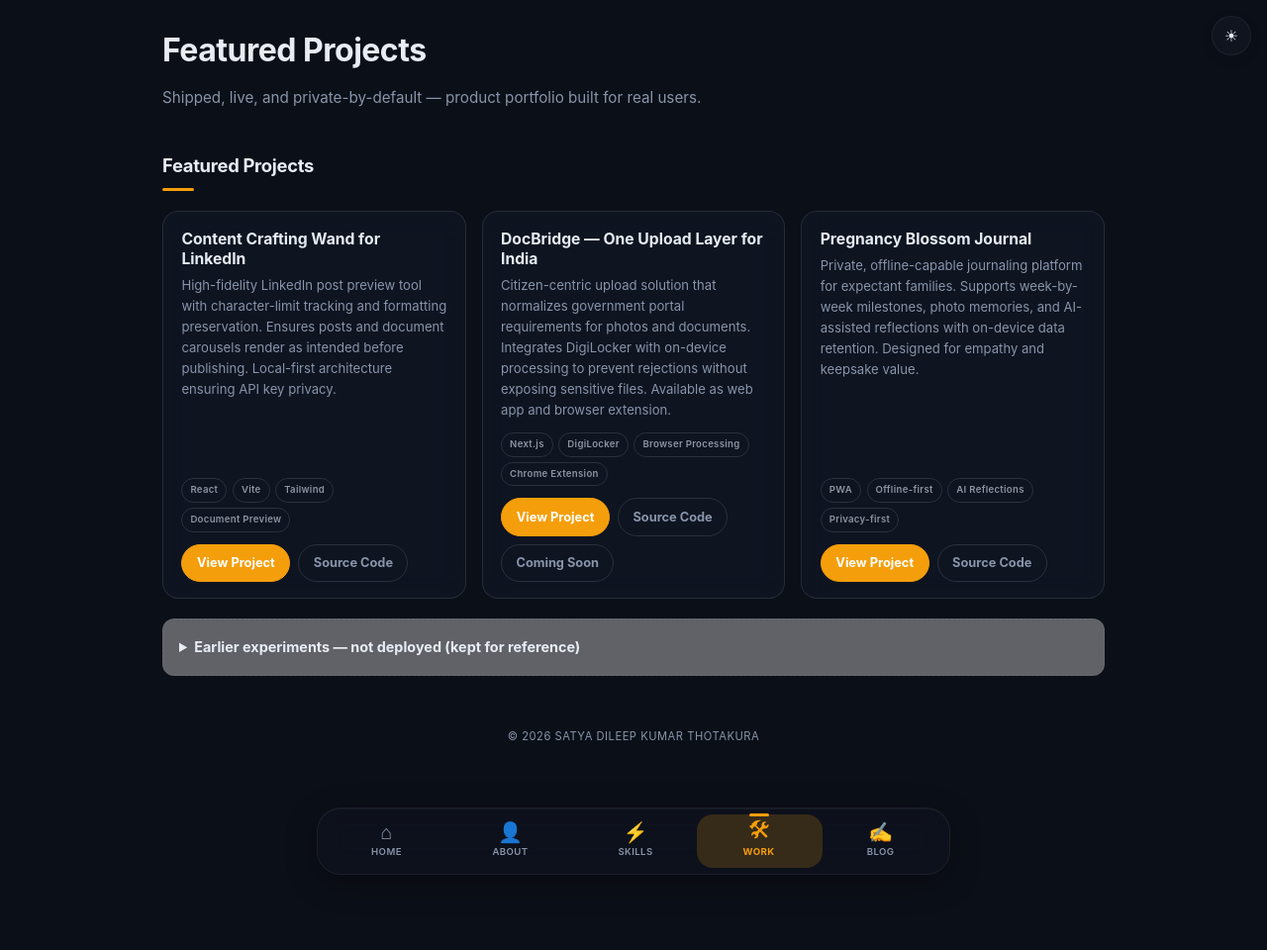
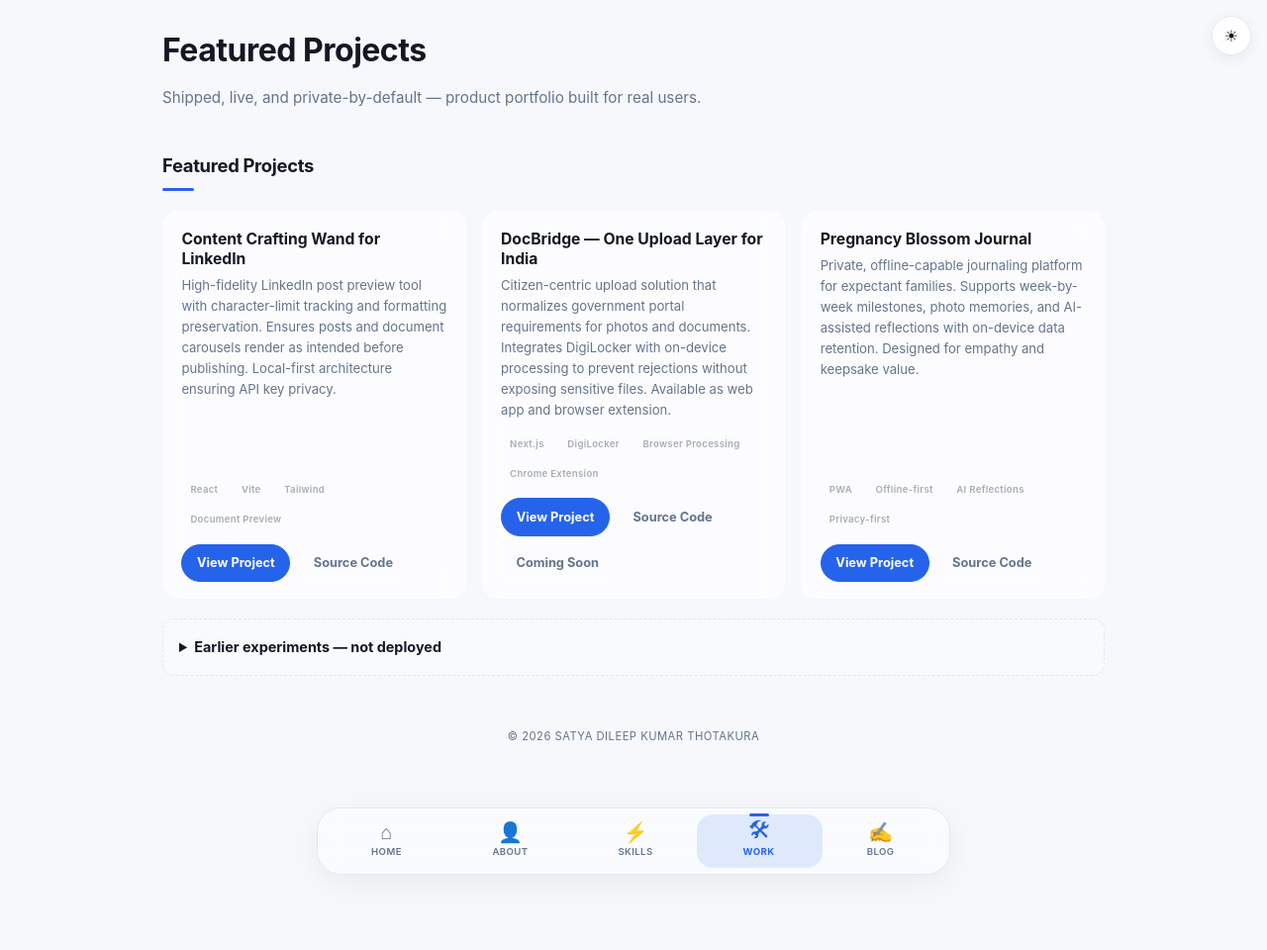
Before and after one commit to SatyaDileep/SatyaDileep.github.io, a Jekyll site: the page built from micro-apps.md, in a window 1280 px wide. Shown: the whole page at 99% size. Built offline with Jekyll 4.4.1, drawn with Linux system fonts in a browser that asks for light colours; part of the change alters nothing that is shown.

Commit message:
feat(theme): add true light mode + clean micro-apps label
- micro-apps: remove (kept for reference) from earlier experiments
- theme: add light (no class, :root #f6f8fc) -> light/amber/purple 3-way cycle, Sun/Moon icons, prefers-color-scheme defaults to light vs purple

```diff
--- a/_layouts/default.html
+++ b/_layouts/default.html
@@ -48,15 +48,16 @@
 <script>
   (function () {
     const toggle = document.getElementById("theme-toggle");
-    const labels = { amber: "☀", purple: "☾" };
-    const classMap = { amber: "dark-amber", purple: "dark-purple" };
+    const labels = { light: "☀", amber: "☼", purple: "☾" };
+    const classMap = { light: "", amber: "dark-amber", purple: "dark-purple" };
     const valid = Object.keys(classMap);
+    const order = ["light", "amber", "purple"];
 
     function applyTheme(theme) {
-      const t = valid.includes(theme) ? theme : "amber";
+      const t = valid.includes(theme) ? theme : "light";
       if (document.body) {
         document.body.classList.remove("dark-amber", "dark-purple");
-        document.body.classList.add(classMap[t]);
+        if (classMap[t]) document.body.classList.add(classMap[t]);
       }
       if (toggle) toggle.textContent = labels[t];
       localStorage.setItem("theme", t);
@@ -64,19 +65,20 @@
 
     const mql = window.matchMedia('(prefers-color-scheme: dark)');
     const saved = localStorage.getItem("theme");
-    if (!saved && mql.matches) {
-      applyTheme("purple");
+    if (!saved) {
+      applyTheme(mql.matches ? "purple" : "light");
     } else {
-      applyTheme(saved || "amber");
+      applyTheme(saved);
     }
     mql.addEventListener('change', (e) => {
-      if (!localStorage.getItem("theme")) applyTheme(e.matches ? "purple" : "amber");
+      if (!localStorage.getItem("theme")) applyTheme(e.matches ? "purple" : "light");
     });
 
     if (toggle) {
       toggle.addEventListener("click", () => {
-        const current = localStorage.getItem("theme") || "amber";
-        const next = current === "amber" ? "purple" : "amber";
+        const current = localStorage.getItem("theme") || "light";
+        const idx = order.indexOf(current);
+        const next = order[(idx + 1) % order.length];
         applyTheme(next);
       });
     }
--- a/micro-apps.md
+++ b/micro-apps.md
@@ -51,7 +51,7 @@ permalink: /micro-apps/
 
 <section>
   <details class="earlier-wrap">
-    <summary>Earlier experiments — not deployed (kept for reference)</summary>
+    <summary>Earlier experiments — not deployed</summary>
     <div class="earlier-grid">
       <div class="earlier-card">
         <h4>LinkedIn Card Creator (legacy)</h4>
```
